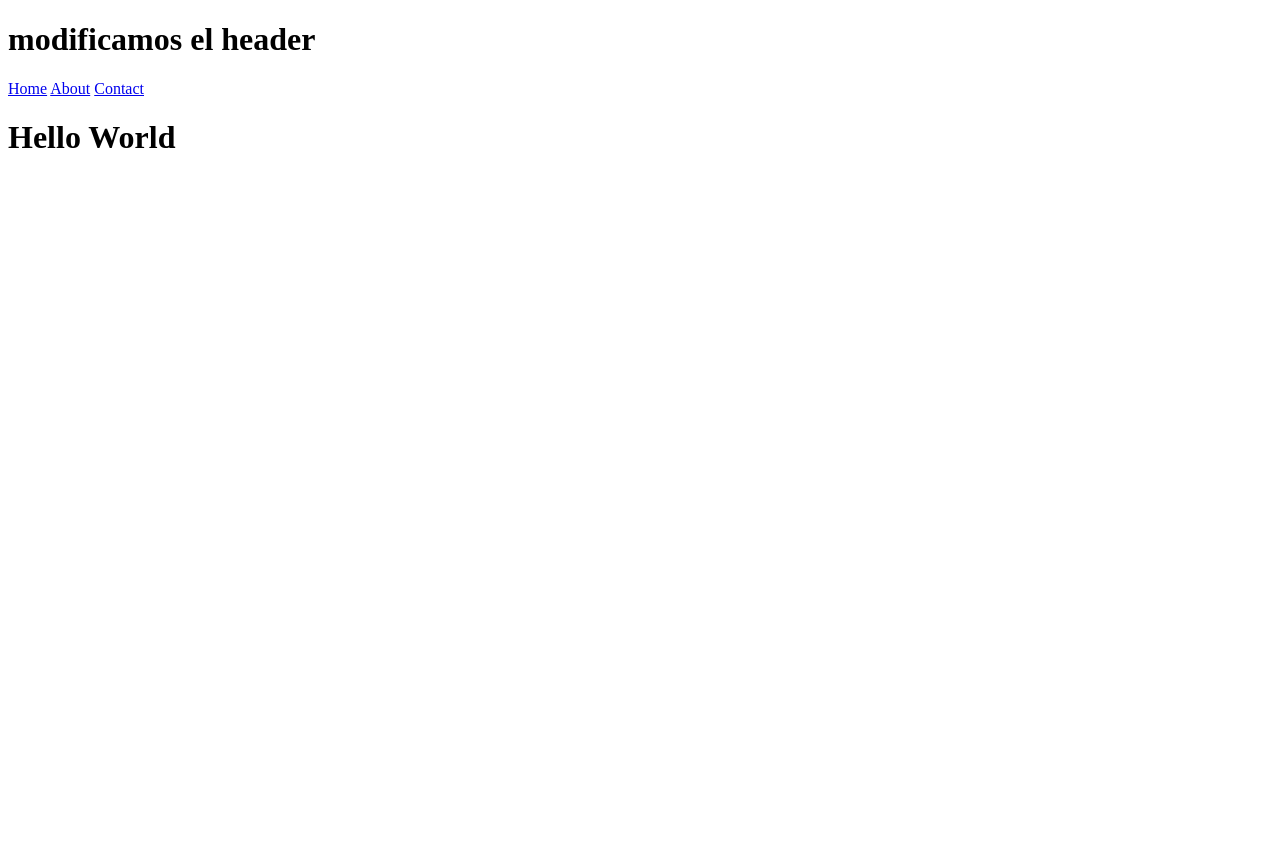
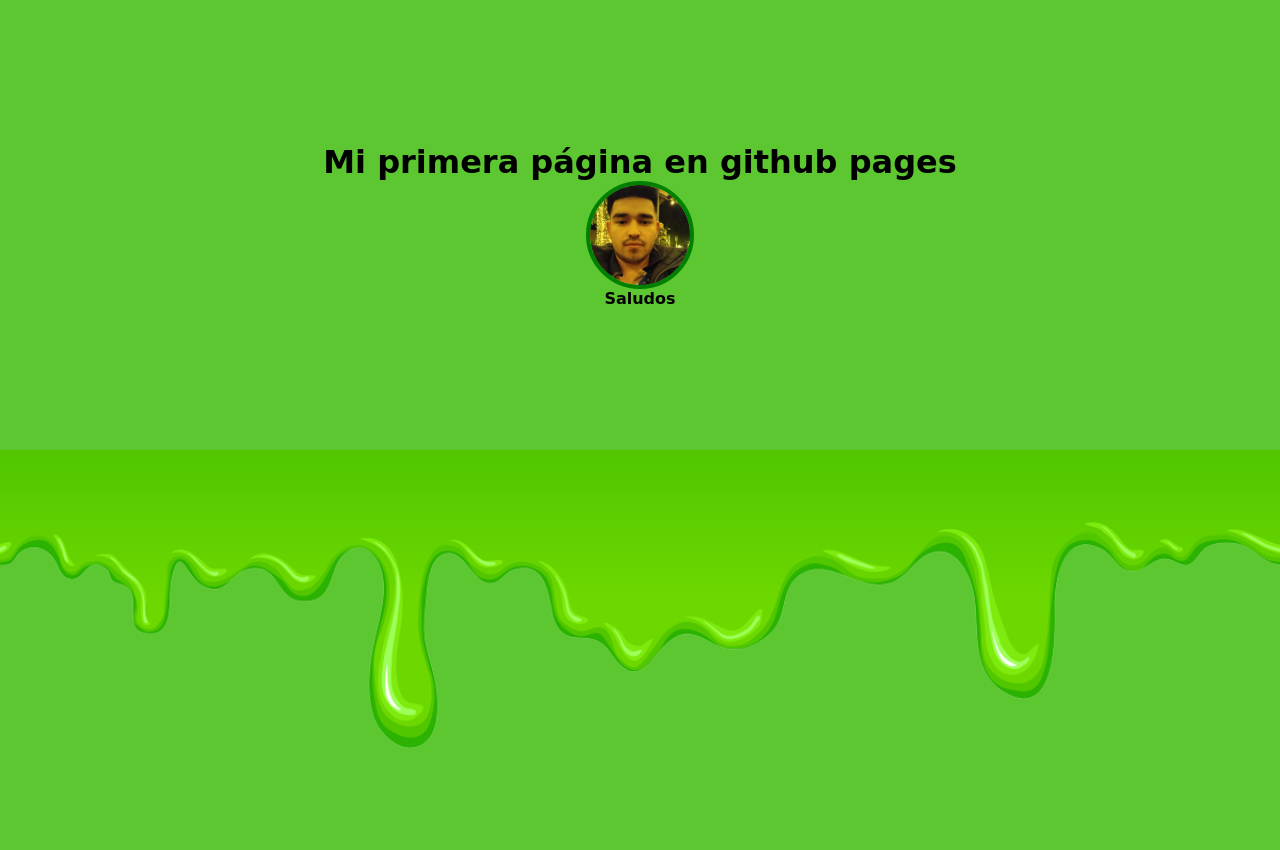
Before and after one commit to jaft2022/jaft2022, a plain HTML site: page index.html in a window 1280 px wide. Before the commit the page ends 800 px from the top, so only its background shows below. Drawn offline with Linux system fonts and the light colour scheme; a web font is replaced by a local one.

Commit message:
Se hizo la página web :D

```diff
--- a/assets/css/index.css
+++ b/assets/css/index.css
@@ -0,0 +1,44 @@
+@import url('https://fonts.googleapis.com/css2?family=Rock+3D&family=Rubik+Wet+Paint&display=swap');
+*{
+    margin: 0;
+}
+html{
+    font-family: 'Rock 3D', cursive;
+    font-family: 'Rubik Wet Paint', cursive;
+}
+body{
+    background-color: rgb(93 199 50);;
+}
+header{
+    width: 100%;
+    height: 50px;
+    background-color: rgb(93 199 50);
+    display: flex;
+    justify-content: center;
+    align-items: center;
+    flex-direction: column;
+    transition:3s ease-out;
+    z-index: 100;
+    /* transition:3s cubic-bezier(1, 0, 0, 1); */
+
+}
+
+.title{
+    z-index: 20;
+    text-align: center;
+}
+.container__slime{
+    background:url('../img/slime_green.png');
+    background-repeat: no-repeat;
+    background-size: contain;
+    width: 100%;
+    height: 50vh;
+    position: relative;
+}
+.image__profile{
+    border:4px solid green;
+    border-radius: 50%;
+    display: block;
+    margin: 0 auto;
+    width: 100px;
+}
--- a/assets/js/index.js
+++ b/assets/js/index.js
@@ -0,0 +1,14 @@
+(function(){
+    const header = document.getElementById("header");
+    const screenHeight = document.getElementsByTagName("body")[0].clientHeight;
+    let defaultSize = 50; /* Altura inicial del headeer */
+    const interval = setInterval(()=>{
+        /* Aumentamos el tamaño de 10 en 10 cada 10 milisegundos */
+        header.style.height = defaultSize+"px";
+        defaultSize += 10
+        /* Detenemos el interval si este es mayor a la ventana */
+        if(defaultSize > screenHeight){
+            clearInterval(interval)
+        }
+    }, 10)
+})()
--- a/index.html
+++ b/index.html
@@ -4,17 +4,21 @@
   <meta charset="UTF-8">
   <meta http-equiv="X-UA-Compatible" content="IE=edge">
   <meta name="viewport" content="width=device-width, initial-scale=1.0">
+  <link rel="stylesheet" href="assets/css/index.css">
   <title>Document</title>
 </head>
 <body>
-  <header>
-    <h1>modificamos el header</h1>
-    <nav>
-      <a href="/">Home</a>
-      <a href="/about">About</a>
-      <a href="/contact">Contact</a>
-    </nav>
+  <header id="header">
+    <div class="title">
+     <h1> Mi primera página en github pages</h1>
+    <img class="image__profile" src="./assets/img/profile.webp" alt="mi_perfil">
+
+    </div>
+    <h4>Saludos</h4>
   </header>
-  <h1>Hello World</h1>
+  <div class="container__slime">
+  </div>
+
+  <script src="./assets/js/index.js"></script>
 </body>
 </html>
```
Also changed, not shown: assets/img/profile.webp (added), assets/img/slime_green.png (added), 2 other files.
